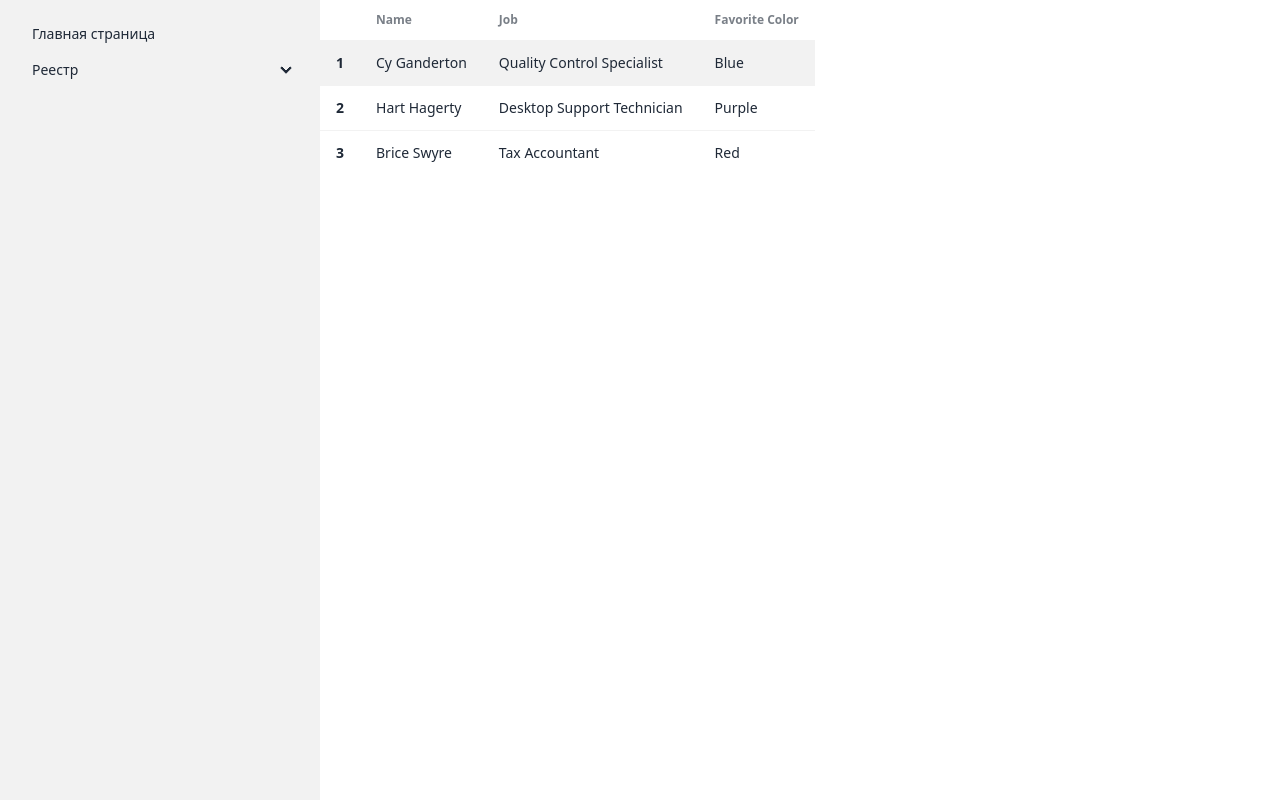
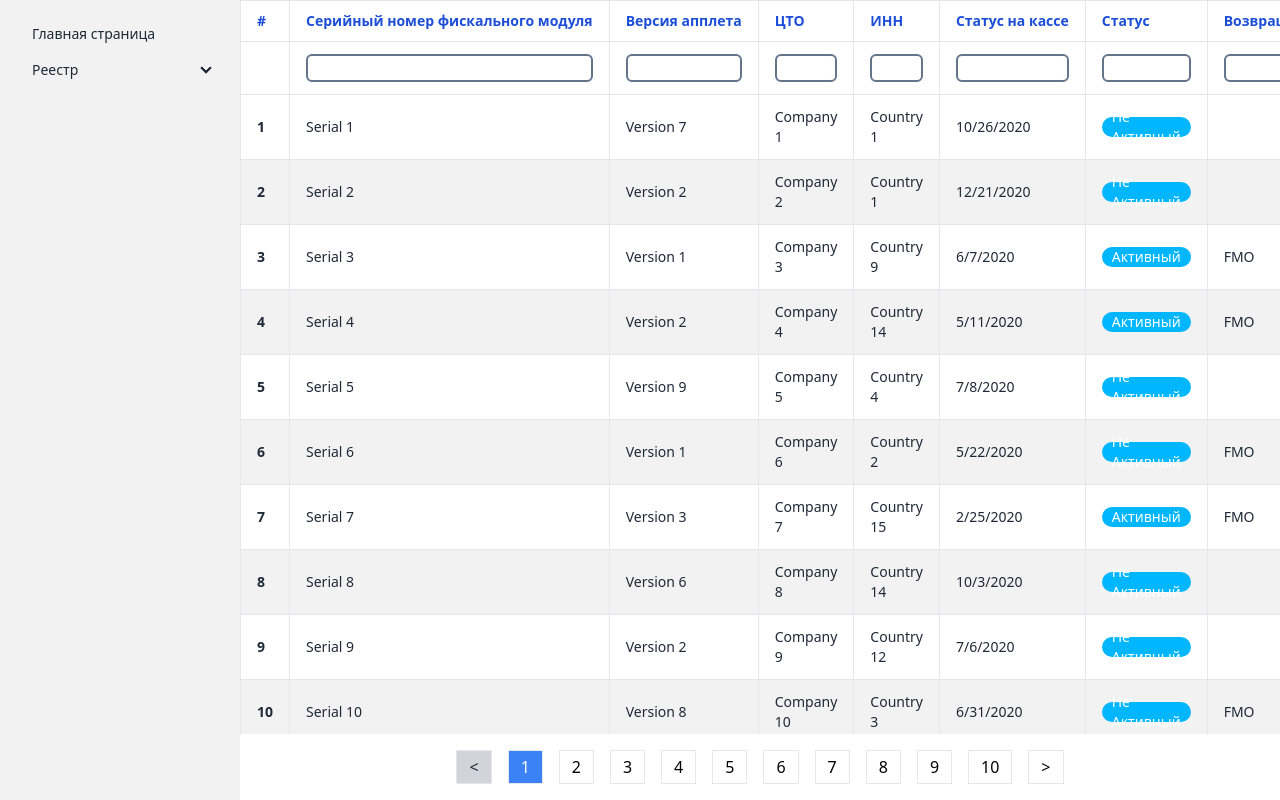
Before and after one commit to AsilbekKarimov/pos, a React (Create React App) app: page /reestr in a window 1280 px wide. Built offline with nearby package versions, Linux system fonts and the light colour scheme.

Commit message:
Pulling router

```diff
--- a/src/components/sidebar/Sidebar.jsx
+++ b/src/components/sidebar/Sidebar.jsx
@@ -10,7 +10,7 @@ const Sidebar = () => {
         </div>
         <div className="drawer-side">
           <label htmlFor="my-drawer-2" aria-label="close sidebar" className="drawer-overlay"></label>
-          <ul className="menu bg-base-200 text-base-content min-h-full w-80 p-4">
+          <ul className="menu bg-base-200 text-base-content min-h-full w-60 p-4">
             <li><a>Главная страница</a></li>
             <li>
               <details>
--- a/src/pages/reestr/Reestr.js
+++ b/src/pages/reestr/Reestr.js
@@ -1,44 +1,146 @@
-import React from 'react'
+import React, { useState, useEffect } from 'react';
 
 const Reestr = () => {
+  const [filters, setFilters] = useState({
+    serialNumber: '',
+    appletVersion: '',
+    cto: '',
+    inn: '',
+    statusOnCash: '',
+    status: '',
+    returnedFmoFm: ''
+  });
+
+  const initialData = Array.from({ length: 700 }, (_, i) => ({
+    id: i + 1,
+    serialNumber: `Serial ${i + 1}`,
+    appletVersion: `Version ${Math.floor(Math.random() * 10 + 1)}`,
+    cto: `Company ${i + 1}`,
+    inn: `Country ${Math.floor(Math.random() * 20 + 1)}`,
+    statusOnCash: `${Math.floor(Math.random() * 12 + 1)}/${Math.floor(Math.random() * 31 + 1)}/2020`,
+    status: ['Активный', 'Не Активный'][Math.floor(Math.random() * 2)],
+    returnedFmoFm: ['FMO', ''][Math.floor(Math.random() * 2)]
+  }));
+
+  const [filteredData, setFilteredData] = useState(initialData);
+  const [currentPage, setCurrentPage] = useState(1);
+  const [rowsPerPage] = useState(10);
+
+  useEffect(() => {
+    const filtered = initialData.filter(row => {
       return (
-    <div><div className="overflow-x-auto">
-    <table className="table">
-      {/* head */}
+        row.serialNumber.toLowerCase().includes(filters.serialNumber.toLowerCase()) &&
+        row.appletVersion.toLowerCase().includes(filters.appletVersion.toLowerCase()) &&
+        row.cto.toLowerCase().includes(filters.cto.toLowerCase()) &&
+        row.inn.toLowerCase().includes(filters.inn.toLowerCase()) &&
+        row.statusOnCash.toLowerCase().includes(filters.statusOnCash.toLowerCase()) &&
+        row.status.toLowerCase().includes(filters.status.toLowerCase()) &&
+        row.returnedFmoFm.toLowerCase().includes(filters.returnedFmoFm.toLowerCase())
+      );
+    });
+    setFilteredData(filtered);
+    setCurrentPage(1); // Reset to first page when filters change
+  }, [filters]);
+
+  const handleFilterChange = (e) => {
+    const { name, value } = e.target;
+    setFilters(prevFilters => ({
+      ...prevFilters,
+      [name]: value
+    }));
+  };
+
+  // Pagination logic
+  const indexOfLastRow = currentPage * rowsPerPage;
+  const indexOfFirstRow = indexOfLastRow - rowsPerPage;
+  const currentRows = filteredData.slice(indexOfFirstRow, indexOfLastRow);
+
+  const paginate = (pageNumber) => setCurrentPage(pageNumber);
+
+  // Generate pagination buttons
+  const totalPages = Math.ceil(filteredData.length / rowsPerPage);
+  const pageNumbers = [];
+  for (let i = 1; i <= totalPages; i++) {
+    pageNumbers.push(i);
+  }
+
+  // Display 10 pages at a time
+  const maxPages = 10;
+  const indexOfLastPage = Math.ceil(currentPage / maxPages) * maxPages;
+  const indexOfFirstPage = indexOfLastPage - maxPages + 1;
+  const displayPages = pageNumbers.slice(indexOfFirstPage - 1, indexOfLastPage);
+
+  return (
+    <div className="overflow-x-auto h-screen flex flex-col">
+      <div className="flex-grow overflow-y-auto">
+        <table className="table table-md table-zebra border w-full h-full">
           <thead>
-        <tr>
+            <tr className='border font-normal text-[14px] text-blue-700'>
+              <th className='border'>#</th>
+              <th className='border'>Серийный номер фискального модуля</th>
+              <th className='border'>Версия апплета</th>
+              <th className='border'>ЦТО</th>
+              <th className='border'>ИНН</th>
+              <th className='border'>Статус на кассе</th>
+              <th className='border'>Статус</th>
+              <th className='border'>Возвращенные ФМО ФМ</th>
+            </tr>
+            <tr className='border'>
               <th></th>
-          <th>Name</th>
-          <th>Job</th>
-          <th>Favorite Color</th>
+              <th className='border'><input name="serialNumber" value={filters.serialNumber} onChange={handleFilterChange} className='w-full border-2 border-slate-500 p-1 outline-none rounded-md' /></th>
+              <th className='border'><input name="appletVersion" value={filters.appletVersion} onChange={handleFilterChange} className='w-full border-2 border-slate-500 p-1 outline-none rounded-md' /></th>
+              <th className='border'><input name="cto" value={filters.cto} onChange={handleFilterChange} className='w-full border-2 border-slate-500 p-1 outline-none rounded-md' /></th>
+              <th className='border'><input name="inn" value={filters.inn} onChange={handleFilterChange} className='w-full border-2 border-slate-500 p-1 outline-none rounded-md' /></th>
+              <th className='border'><input name="statusOnCash" value={filters.statusOnCash} onChange={handleFilterChange} className='w-full border-2 border-slate-500 p-1 outline-none rounded-md' /></th>
+              <th className='border'><input name="status" value={filters.status} onChange={handleFilterChange} className='w-full border-2 border-slate-500 p-1 outline-none rounded-md' /></th>
+              <th className='border'><input name="returnedFmoFm" value={filters.returnedFmoFm} onChange={handleFilterChange} className='w-full border-2 border-slate-500 p-1 outline-none rounded-md' /></th>
             </tr>
           </thead>
-      <tbody>
-        {/* row 1 */}
-        <tr className="bg-base-200">
-          <th>1</th>
-          <td>Cy Ganderton</td>
-          <td>Quality Control Specialist</td>
-          <td>Blue</td>
+          <tbody className='text-[6px]'>
+            {currentRows.map((row) => (
+              <tr className='border h-12' key={row.id}>
+                <th className='border'>{row.id}</th>
+                <td className='border'>{row.serialNumber}</td>
+                <td className='border'>{row.appletVersion}</td>
+                <td className='border'>{row.cto}</td>
+                <td className='border'>{row.inn}</td>
+                <td className='border'>{row.statusOnCash}</td>
+                <td className='border'>
+                  <div className='flex justify-center items-center h-full'>
+                    <span className='badge badge-info text-white'>{row.status}</span>
+                  </div>
+                </td>
+                <td className='border'>{row.returnedFmoFm}</td>
               </tr>
-        {/* row 2 */}
-        <tr>
-          <th>2</th>
-          <td>Hart Hagerty</td>
-          <td>Desktop Support Technician</td>
-          <td>Purple</td>
-        </tr>
-        {/* row 3 */}
-        <tr>
-          <th>3</th>
-          <td>Brice Swyre</td>
-          <td>Tax Accountant</td>
-          <td>Red</td>
-        </tr>
+            ))}
           </tbody>
         </table>
-  </div></div>
-  )
+      </div>
+      <div className="pagination flex justify-center items-center py-4">
+        <button
+          onClick={() => setCurrentPage(currentPage > 1 ? currentPage - 1 : currentPage)}
+          className={`mx-2 px-3 py-1 border ${currentPage === 1 ? 'bg-gray-300' : 'bg-white text-black'}`}
+        >
+          {'<'}
+        </button>
+        {displayPages.map((number) => (
+          <button
+            key={number}
+            onClick={() => paginate(number)}
+            className={`mx-2 px-3 py-1 border ${currentPage === number ? 'bg-blue-500 text-white' : 'bg-white text-black'}`}
+          >
+            {number}
+          </button>
+        ))}
+        <button
+          onClick={() => setCurrentPage(currentPage < totalPages ? currentPage + 1 : currentPage)}
+          className={`mx-2 px-3 py-1 border ${currentPage === totalPages ? 'bg-gray-300' : 'bg-white text-black'}`}
+        >
+          {'>'}
+        </button>
+      </div>
+    </div>
+  );
 }
 
-export default Reestr
+export default Reestr;
```
Lines whose indentation alone changed are shown as unchanged.
